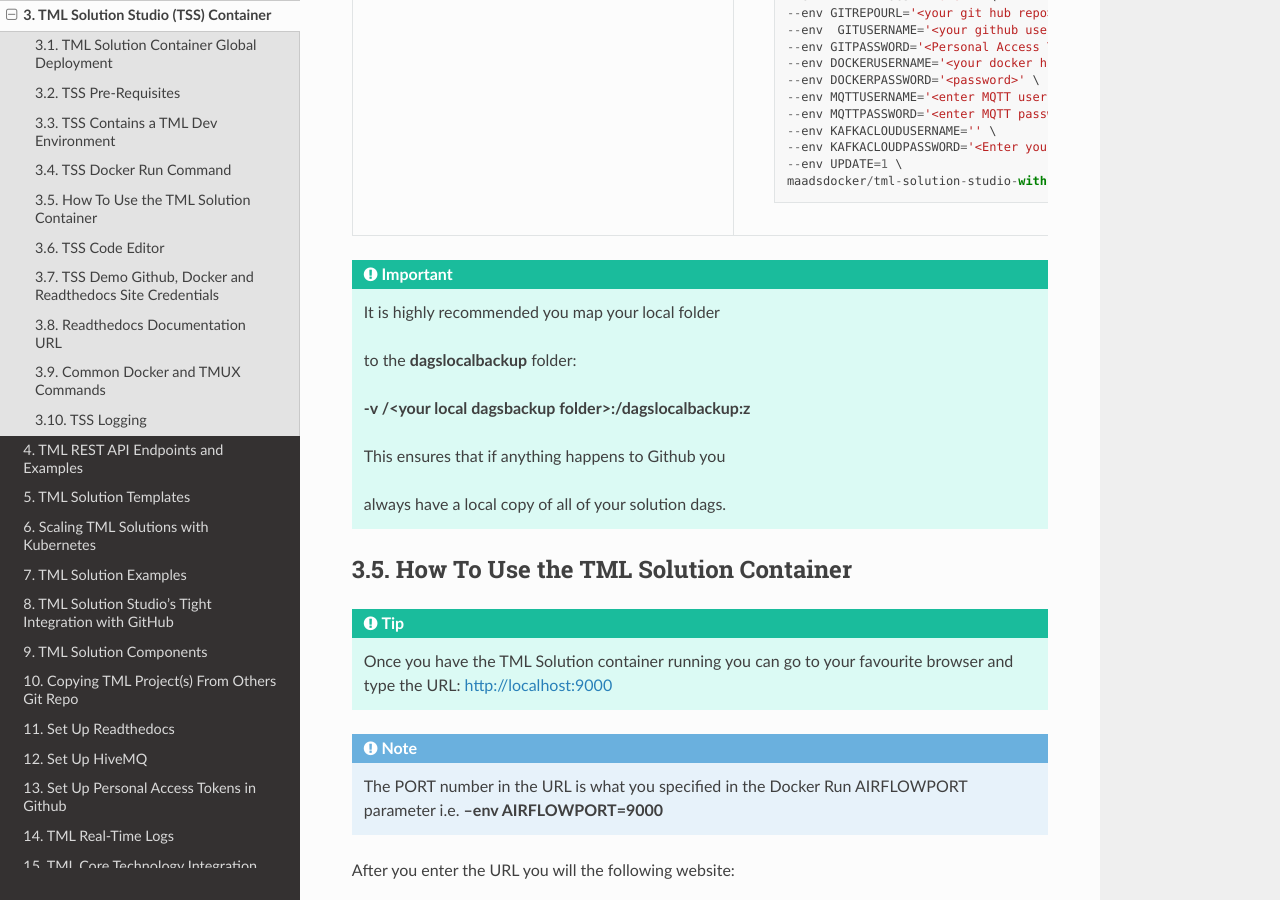
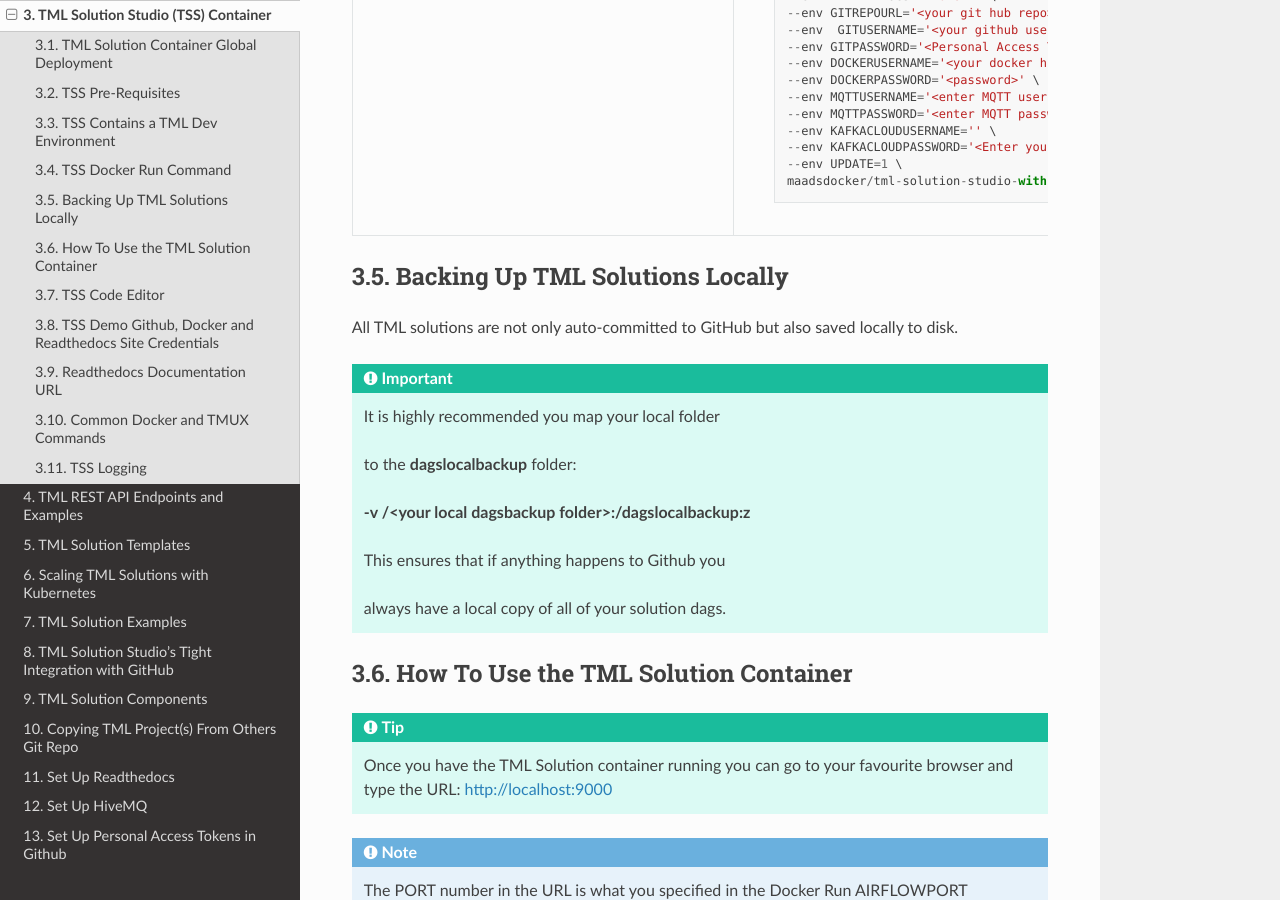
Before and after one commit to smaurice101/readthedocs, a Sphinx documentation site: the page built from docs/source/docker.rst, in a window 1280 px wide and 900 px high, scrolled down 5393 px. Built offline with Sphinx 7.4.7 and the Read the Docs theme 3.1.0, drawn with Linux system fonts in a browser that asks for light colours; pages that are not in the unit, such as notebooks, are missing from menus; some of the changed text lies outside the part shown.

Commit message:
Update docker.rst

```diff
--- a/docs/source/docker.rst
+++ b/docs/source/docker.rst
@@ -263,6 +263,11 @@
             --env UPDATE=1 \
             maadsdocker/tml-solution-studio-with-airflow-arm64
 
+Backing Up TML Solutions Locally
+------------------------------
+
+All TML solutions are not only auto-committed to GitHub but also saved locally to disk.
+
 .. important::
    It is highly recommended you map your local folder
 
```
